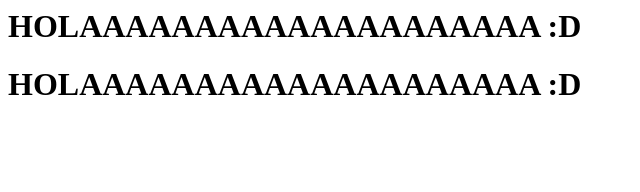
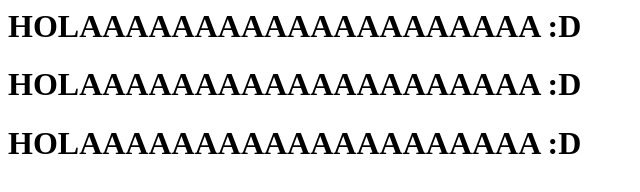
Before and after one commit to hayashi2295/MARTES_21_09, a plain HTML site: page index.html in a window 1280 px wide. Shown: the whole page, without its empty margins (0-640 px from the left). Drawn offline with Linux system fonts and the light colour scheme.

Commit message:
TERCERCOMMIT

```diff
--- a/index.html
+++ b/index.html
@@ -2,5 +2,6 @@
     <body>
         <h1>HOLAAAAAAAAAAAAAAAAAAAA :D</h1>
         <h1>HOLAAAAAAAAAAAAAAAAAAAA :D</h1>
+        <h1>HOLAAAAAAAAAAAAAAAAAAAA :D</h1>
     </body>
 </html>
```
